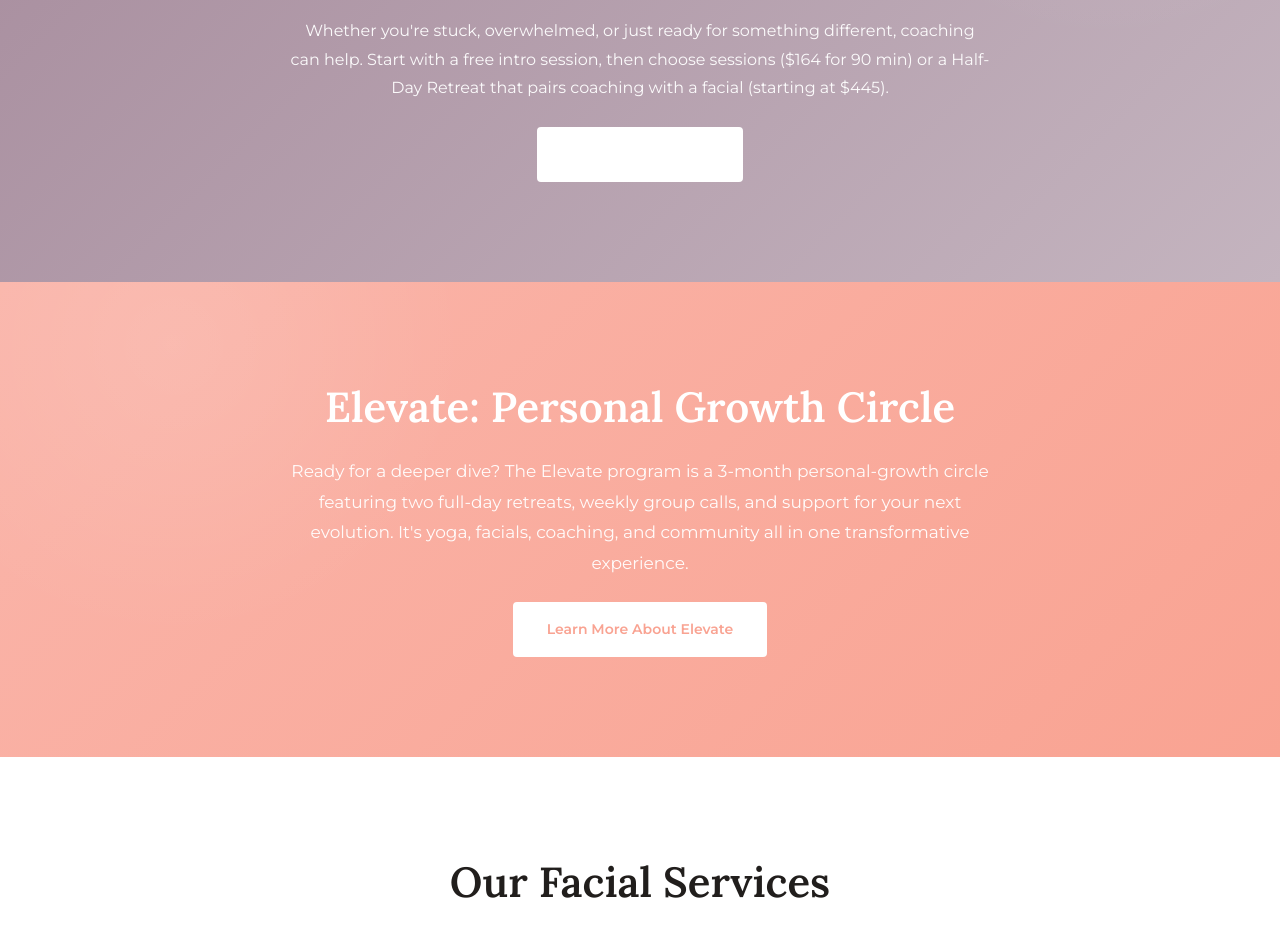
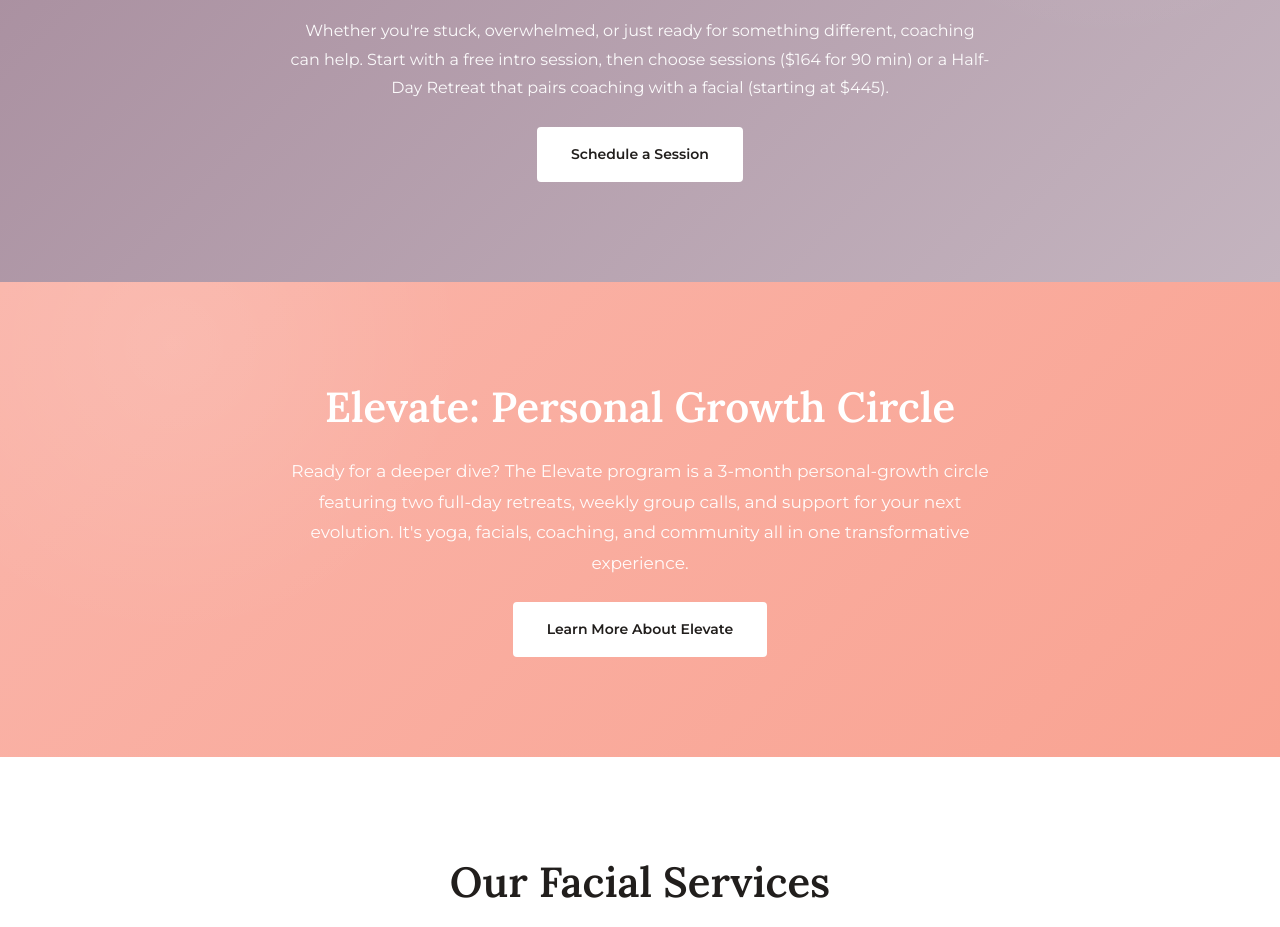
Before and after one commit to xaerr0/Serene-Vibrance, a website: page index.html in a window 1280 px wide. Shown: the part 3220-4147 px from the top of the page. Drawn offline with Linux system fonts and the light colour scheme.

Commit message:
Fix CTA button text visibility - dark text for better contrast

```diff
--- a/index.html
+++ b/index.html
@@ -550,13 +550,15 @@
 
       .coaching .btn-secondary {
         background: white;
-        color: var(--sky);
+        color: var(--dark);
         border-color: white;
+        font-weight: 600;
       }
 
       .coaching .btn-secondary:hover {
         background: rgba(255, 255, 255, 0.95);
-        color: var(--sage);
+        box-shadow: 0 8px 16px rgba(0, 0, 0, 0.2);
+        transform: translateY(-2px);
       }
 
       /* Elevate Section */
@@ -610,13 +612,15 @@
 
       .elevate .btn-secondary {
         background: white;
-        color: var(--coral);
+        color: var(--dark);
         border-color: white;
+        font-weight: 600;
       }
 
       .elevate .btn-secondary:hover {
         background: rgba(255, 255, 255, 0.95);
-        color: var(--coral);
+        box-shadow: 0 8px 16px rgba(0, 0, 0, 0.2);
+        transform: translateY(-2px);
       }
 
       /* Facial Menu Section */
```
Also changed, not shown: coaching.html (+4 -1 lines), elevate.html (+4 -1 lines), facials.html (+4 -1 lines), waxing.html (+4 -1 lines).
